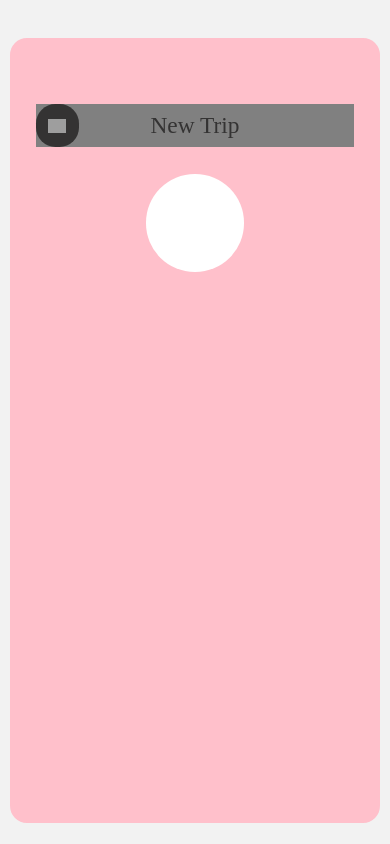
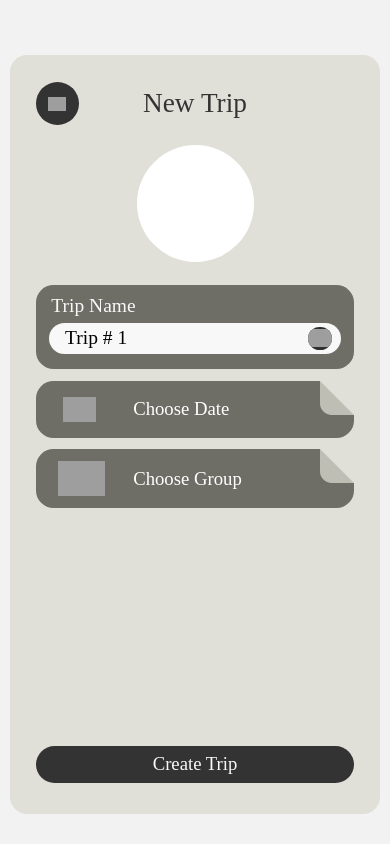
Before and after one commit to dadal00/EnvironmentMonitor, a React Native app: screen /NewTrip in a window 390 px wide. Built offline with nearby package versions, Linux system fonts and the light colour scheme; grey boxes are pictures that could not be loaded.

Commit message:
finished new trip screen; no functionality

```diff
--- a/src/screens/Fridge.tsx
+++ b/src/screens/Fridge.tsx
@@ -16,7 +16,7 @@ const FridgeScreen = ({ navigation}: Props ) => {
   const { currentOverlayScreen, setCurrentOverlayScreen } = React.useContext(OverlayContext)
 
   const toggleModal = (): void => {
-    setModalVisible(!modalVisible);
+    setModalVisible(false);
   };
 
   const renderOverlayContent = () => {
@@ -56,8 +56,8 @@ const FridgeScreen = ({ navigation}: Props ) => {
         </View>
       </TouchableOpacity>
       <Modal
-        animationIn='slideInLeft'
-        animationOut='slideOutLeft'
+        animationIn='fadeIn'
+        animationOut='fadeOut'
         isVisible={modalVisible}
       >
         <View style={styles.overlayContainer}>
--- a/src/screens/NewTrip.tsx
+++ b/src/screens/NewTrip.tsx
@@ -1,6 +1,6 @@
 // App.js
 import React from 'react';
-import { View, Text, StyleSheet, Dimensions, Image, TouchableOpacity } from 'react-native';
+import { View, Text, StyleSheet, Dimensions, Image, TouchableOpacity, Platform } from 'react-native';
 import { NativeStackScreenProps } from '@react-navigation/native-stack';
 import { OverlayContext } from '../components/OverlayManager';
 // import { RootStackParamList } from '../App';
@@ -28,45 +28,194 @@ const NewTripScreen: React.FC<ChildScreenProps> = ({ hideModal }) => {
                 <Text style={styles.topTitle}>New Trip</Text>
             </View>
             <View style={styles.tripIcon}/>
+            <View style={styles.trip_name}>
+                <Text style={styles.trip_name_header}>Trip Name</Text>
+                <View style={styles.trip_name_enter}>
+                    <Text style={styles.entered_text}>Trip # 1</Text>
+                    <Image
+                        source={{uri: 'x_button'}}
+                        style={styles.entered_text_button}
+                        resizeMode='contain'
+                    />
+                </View>
+            </View>
+            <View style={styles.trip_info}>
+                <View style={styles.caveInCorner}>
+                    <View style={styles.triangle}/>
+                </View>
+                <Image
+                    source={{uri: 'white_calendar'}}
+                    style={styles.trip_date_pic}
+                    resizeMode='contain'
+                />
+                <Text style={styles.trip_info_text}>Choose Date</Text>
+            </View>
+            <View style={styles.trip_info}>
+                <View style={styles.caveInCorner}>
+                    <View style={styles.triangle}/>
+                </View>
+                <Image
+                    source={{uri: 'white_group'}}
+                    style={styles.trip_group_pic}
+                    resizeMode='contain'
+                />
+                <Text style={styles.trip_info_text}>Choose Group</Text>
+            </View>
+            <View style={styles.create_trip}>
+                <Text style={styles.create_trip_text}>Create Trip</Text>
+            </View>
         </View>
     );
 };
 
 const styles = StyleSheet.create({
+    create_trip_text: {
+        color: '#F8F8F8',
+        fontFamily: 'DMSans-Bold',
+        fontSize: SCREEN_WIDTH * 0.048,
+    },
+    create_trip: {
+        width: '86%',
+        backgroundColor: '#343333',
+        alignItems: 'center',
+        justifyContent: 'center',
+        padding: SCREEN_WIDTH * 0.02,
+        borderRadius: SCREEN_WIDTH * 0.05,
+        bottom: SCREEN_WIDTH * 0.08,
+        position: 'absolute',
+    },
+    trip_group_pic: {
+        width: SCREEN_WIDTH * 0.13,
+        height: SCREEN_WIDTH * 0.09,
+        marginLeft: SCREEN_WIDTH * 0.0125,
+    },
+    trip_info_text: {
+        color: '#FFFFFF',
+        fontFamily: 'DMSans-Bold',
+        fontSize: SCREEN_WIDTH * 0.048,
+        // alignSelf: 'center'
+        position: 'absolute',
+        left: SCREEN_WIDTH * 0.25,
+    },
+    trip_date_pic: {
+        width: SCREEN_WIDTH * 0.085,
+        height: SCREEN_WIDTH * 0.085,
+        marginLeft: SCREEN_WIDTH * 0.03,
+    },
+    triangle: {
+        width: 0,
+        height: 0,
+        borderLeftWidth: Math.ceil(SCREEN_WIDTH * 0.085),
+        borderBottomWidth: Math.ceil(SCREEN_WIDTH * 0.085),
+        borderLeftColor: 'transparent',
+        borderBottomColor: '#E0E0D9', // Color of the triangle
+        position: 'absolute',
+        top: 0,
+        right: 0,
+        transform: [{ rotate: '-90deg' }],
+    },
+    caveInCorner: {
+        width: Math.ceil(SCREEN_WIDTH * 0.085),
+        height: Math.ceil(SCREEN_WIDTH * 0.085),
+        backgroundColor: '#BFBEB5', // same as the background color of the parent container
+        position: 'absolute',
+        top: 0,
+        right: 0,
+        borderBottomLeftRadius: SCREEN_WIDTH * 0.03,
+        // transform: [{ rotate: '45deg' }],
+        // overflow:'visible',
+    },
+    trip_info: {
+        width: '86%',
+        backgroundColor: '#6E6D66',
+        marginTop: SCREEN_WIDTH * 0.03,
+        padding: SCREEN_WIDTH * 0.03,
+        paddingHorizontal: SCREEN_WIDTH * 0.04,
+        borderRadius: SCREEN_WIDTH * 0.045,
+        flexDirection: 'row',
+        alignItems: 'center',
+    },
+    entered_text_button: {
+        width: SCREEN_WIDTH * 0.06,
+        height: SCREEN_WIDTH * 0.06,
+        borderRadius: SCREEN_WIDTH * 0.03,
+        backgroundColor: '#2F2F2F',
+        right: SCREEN_WIDTH * 0.025,
+        alignSelf: 'center',
+        position: 'absolute',
+    },
+    entered_text: {
+        fontFamily: 'DMSans-Medium',
+        fontSize: SCREEN_WIDTH * 0.05,
+        marginLeft: SCREEN_WIDTH * 0.03,
+    },
+    trip_name_enter: {
+        width: SCREEN_WIDTH * 0.75,
+        alignSelf: 'center',
+        backgroundColor: '#F8F8F8',
+        borderRadius: SCREEN_WIDTH * 0.04,
+        marginTop: SCREEN_WIDTH * 0.015,
+        padding: SCREEN_WIDTH * 0.012,
+        // alignSelf: 'center',
+        marginBottom: SCREEN_WIDTH * 0.015,
+        flexDirection: 'row',
+    },
+    trip_name_header: {
+        fontFamily: 'DMSans-SemiBold',
+        fontSize: SCREEN_WIDTH * 0.05,
+        color: '#F8F8F8',
+    },
+    trip_name: {
+      width: '86%',
+      backgroundColor: '#6E6D66',
+      marginTop: SCREEN_WIDTH * 0.06,
+      padding: SCREEN_WIDTH * 0.025,
+      paddingHorizontal: SCREEN_WIDTH * 0.04,
+      borderRadius: SCREEN_WIDTH * 0.045,
+    //   justifyContent: 'center',
+    },
     tripIcon: {
-        width: SCREEN_WIDTH * 0.25,
-        height: SCREEN_WIDTH * 0.25,
-        borderRadius: SCREEN_WIDTH * 0.125,
+        width: SCREEN_WIDTH * 0.30,
+        height: SCREEN_WIDTH * 0.30,
+        borderRadius: SCREEN_WIDTH * 0.15,
         backgroundColor: 'white',
-        marginTop: SCREEN_WIDTH * 0.07,
+        marginTop: SCREEN_WIDTH * 0.05,
+        ...Platform.select({
+            ios: {
+                shadowColor: '#B4B2A6',
+                shadowOffset: { width: SCREEN_WIDTH * 0.015, height: SCREEN_WIDTH * 0.015 },
+                shadowOpacity: 1,
+                shadowRadius: 0,
+            }
+        }),
     },
     topTitle: {
         fontFamily: 'DMSans-SemiBold',
-        fontSize: SCREEN_WIDTH * 0.06,
+        fontSize: SCREEN_WIDTH * 0.07,
         alignSelf: 'center',
         color: '#343333',
         // top: SCREEN_WIDTH * 0.05,
     },
     closeX: {
-        width: SCREEN_WIDTH * 0.045,
-        height: SCREEN_WIDTH * 0.045,
+        width: SCREEN_WIDTH * 0.0475,
+        height: SCREEN_WIDTH * 0.0475,
     },
     closeButton: {
         position: 'absolute',
         width: SCREEN_WIDTH * 0.11,
         height: SCREEN_WIDTH * 0.11,
         backgroundColor: '#343333',
-        borderRadius: SCREEN_WIDTH * 0.05,
+        borderRadius: SCREEN_WIDTH * 0.055,
         alignItems: 'center',
         justifyContent: 'center',
         left: 0,
     },
     topRow: {
-        marginTop: SCREEN_WIDTH * 0.17,
+        marginTop: SCREEN_WIDTH * 0.07,
         flexDirection: 'row',
         width: '86%',
         // alignSelf: 'center',
-        backgroundColor: 'grey',
+        // backgroundColor: 'grey',
         position: 'relative',
         justifyContent: 'center',
         height: SCREEN_WIDTH * 0.11,
@@ -74,13 +223,13 @@ const styles = StyleSheet.create({
     container: {
         // flex: 1,
         width: SCREEN_WIDTH * 0.95,
-        height: SCREEN_HEIGHT * 0.93,
+        height: SCREEN_HEIGHT * 0.9,
         borderRadius: SCREEN_HEIGHT * 0.02,
-        marginVertical: SCREEN_HEIGHT * 0.045,
+        marginVertical: SCREEN_HEIGHT * 0.065,
         zIndex: 1,
         alignSelf: 'center',
         alignItems: 'center',
-        backgroundColor: 'pink',
+        backgroundColor: '#E0E0D9',
         // padding: 20,
     },
 });
--- a/src/screens/Trip.tsx
+++ b/src/screens/Trip.tsx
@@ -47,7 +47,7 @@ const TripScreen = ({ navigation}: Props ) => {
                 />
             </TouchableOpacity>
             <View style={styles.topBar}>
-                <TouchableOpacity onPress={() => setModalVisible(true)} style={styles.icon_container}>
+                <TouchableOpacity onPress={() => {setModalVisible(true); setCurrentOverlayScreen('Groups');}} style={styles.icon_container}>
                     <Image
                         source={{ uri: 'default_trip_icon' }}
                         style={styles.image}
```
